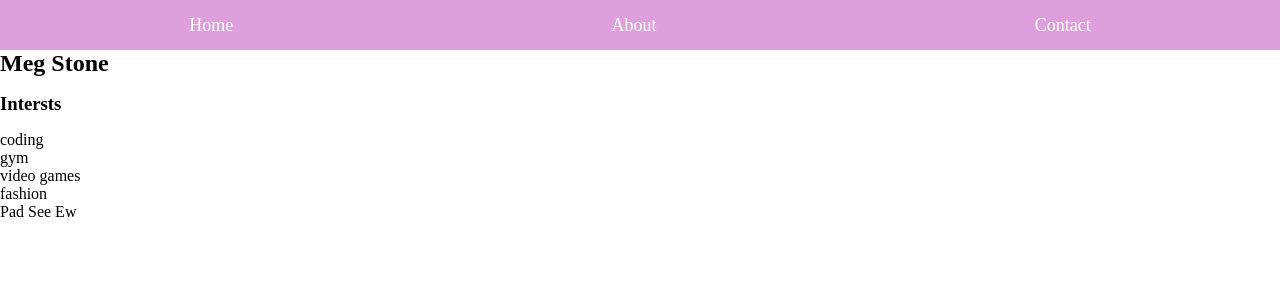
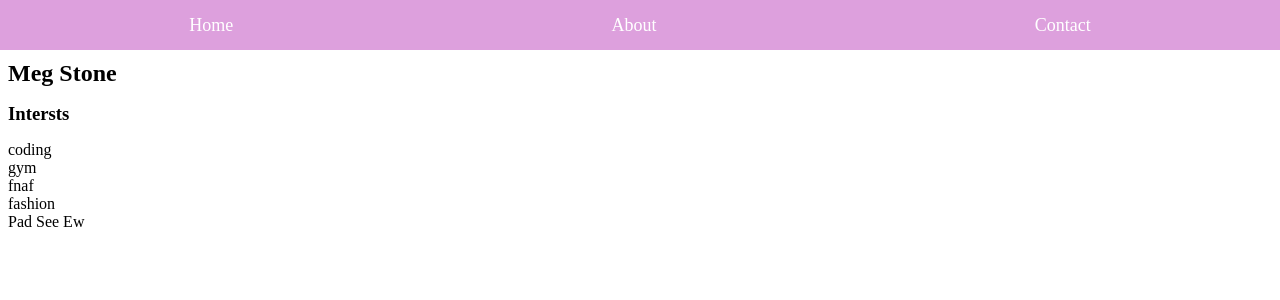
Before and after one commit to megpalmq/first-next-app, a Next.js app: page /about in a window 1280 px wide. Shown: the top 300 px of the page. Built offline with nearby package versions, Linux system fonts and the light colour scheme.

Commit message:
update gloabal css to ass apdding to all sections across app
Added section to about page

```diff
--- a/src/app/about/page.js
+++ b/src/app/about/page.js
@@ -12,15 +12,17 @@ export default function About(){
           <li><a href="#">Contact</a></li>
         </ul>
       </nav>
+      <section>
         <h2>Meg Stone</h2>
         <h3>Intersts</h3>
         <ul>
             <li>coding</li>
             <li>gym</li>
-            <li>video games</li>
+            <li>fnaf</li>
             <li>fashion</li>
             <li>Pad See Ew </li>
         </ul>
+        </section>
         </main>
     );
 }
--- a/src/app/globals.css
+++ b/src/app/globals.css
@@ -9,3 +9,6 @@ html, body {
 h1, h2, h3, h4, h5, h6, p {
  margin-bottom: 16px
 }
+section{
+    padding: 10px 8px;
+}
```
